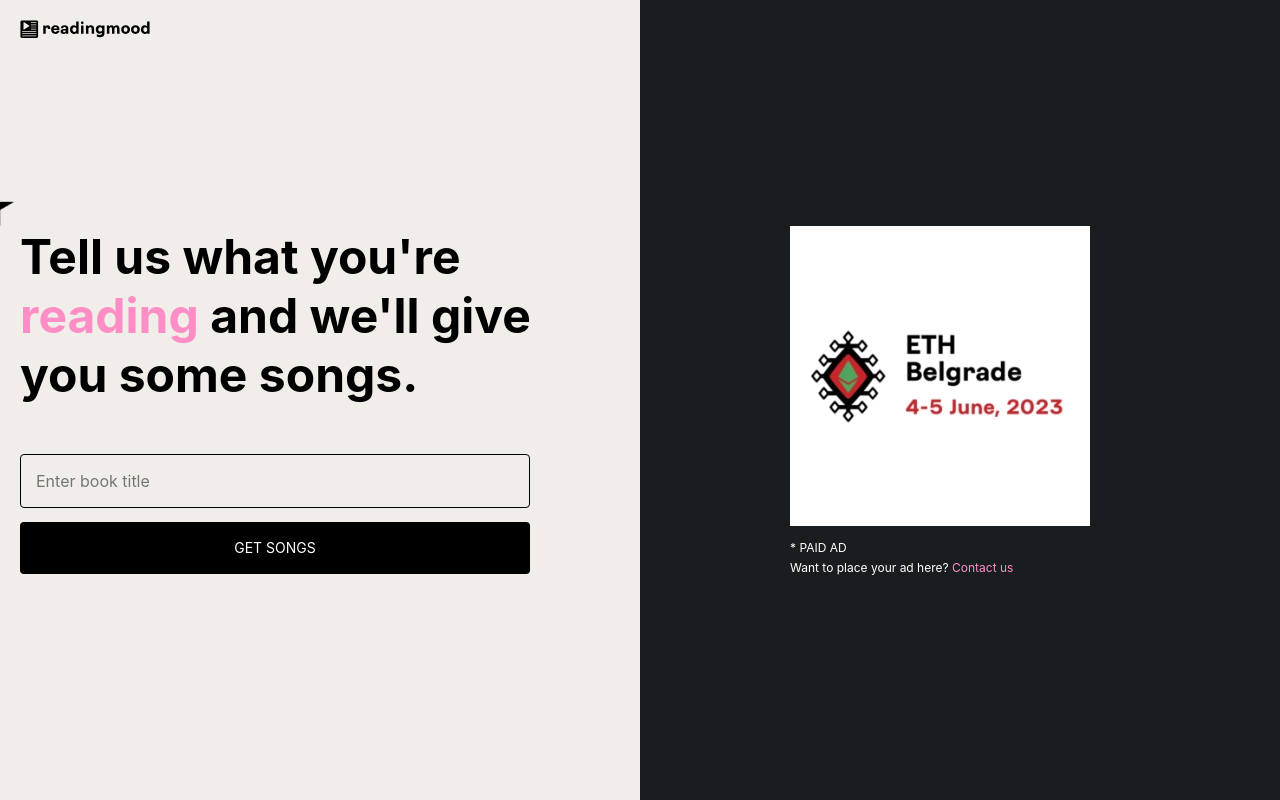
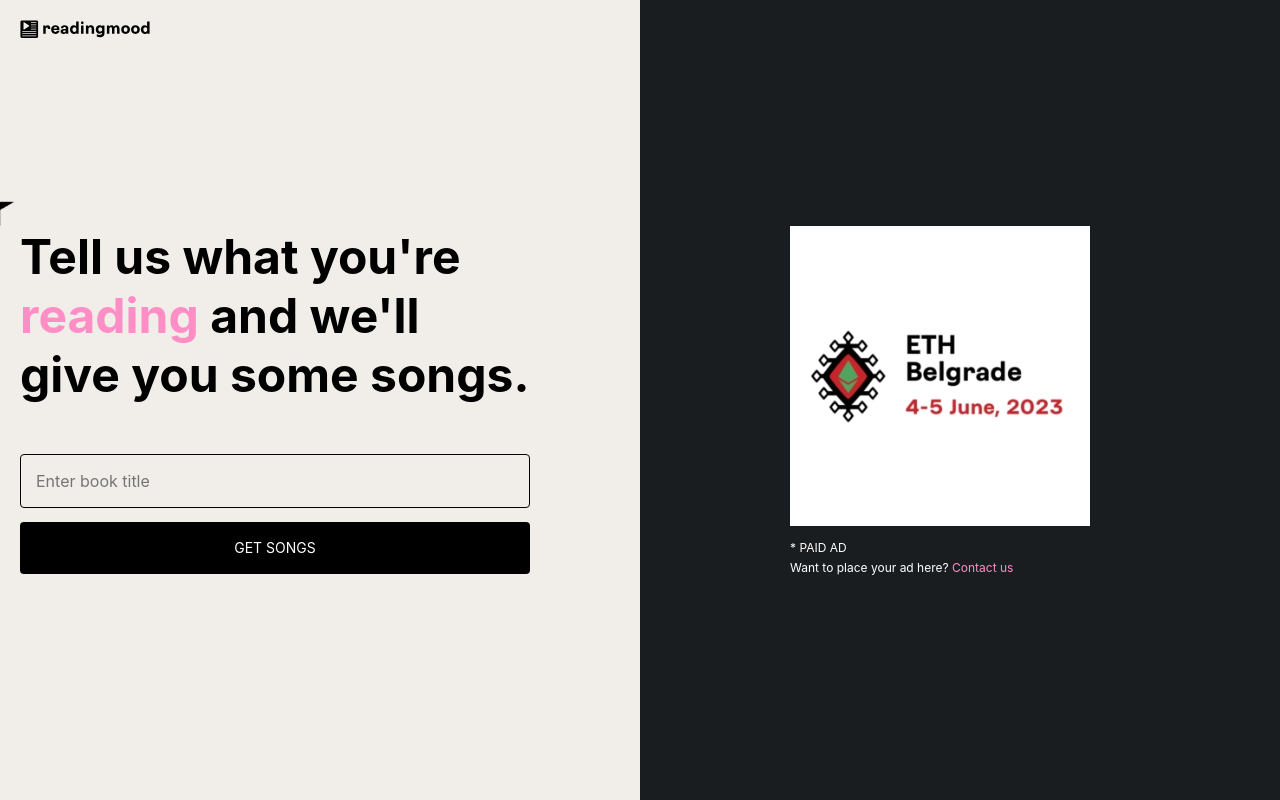
Before and after one commit to develo-pera/readingmood, a Next.js app: page / in a window 1280 px wide. Built offline with nearby package versions, Linux system fonts and the light colour scheme.

Commit message:
Fix main title width

```diff
--- a/src/components/hero/hero.module.scss
+++ b/src/components/hero/hero.module.scss
@@ -45,6 +45,7 @@
   font-size: 3rem;
   margin-bottom: 50px;
   position: relative;
+  max-width: 510px;
 
   @include breakpoint(mobile) {
     font-size: 2rem;
```
